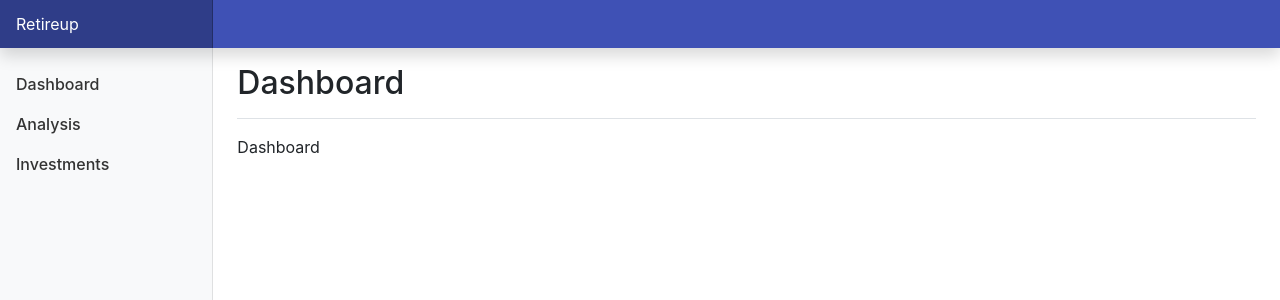
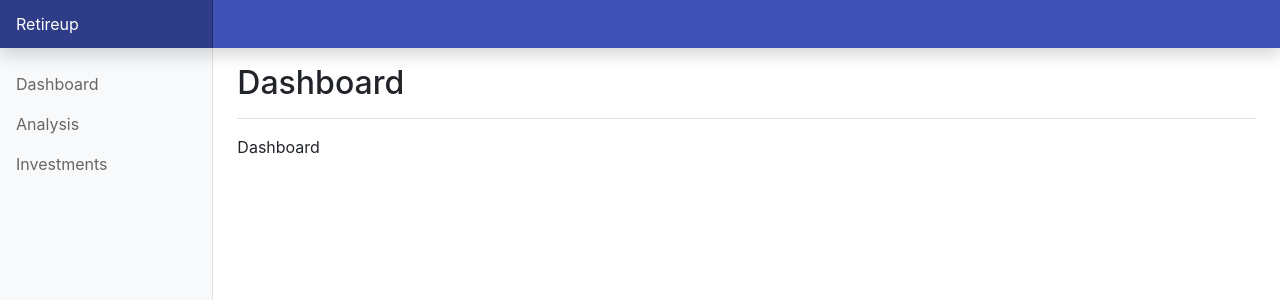
Before and after one commit to retireupinc/retireup-sample-api-app, a React (Create React App) app: page / in a window 1280 px wide. Shown: the top 300 px of the page. Built offline with nearby package versions, Linux system fonts and the light colour scheme.

Commit message:
Updated styles

```diff
--- a/src/index.scss
+++ b/src/index.scss
@@ -37,8 +37,10 @@
 }
 
 .sidebar .nav-link {
-  font-weight: 500;
-  color: #333;
+  color: #666;
+  &:hover {
+    color: #333;
+  }
 }
 
 /*
```
